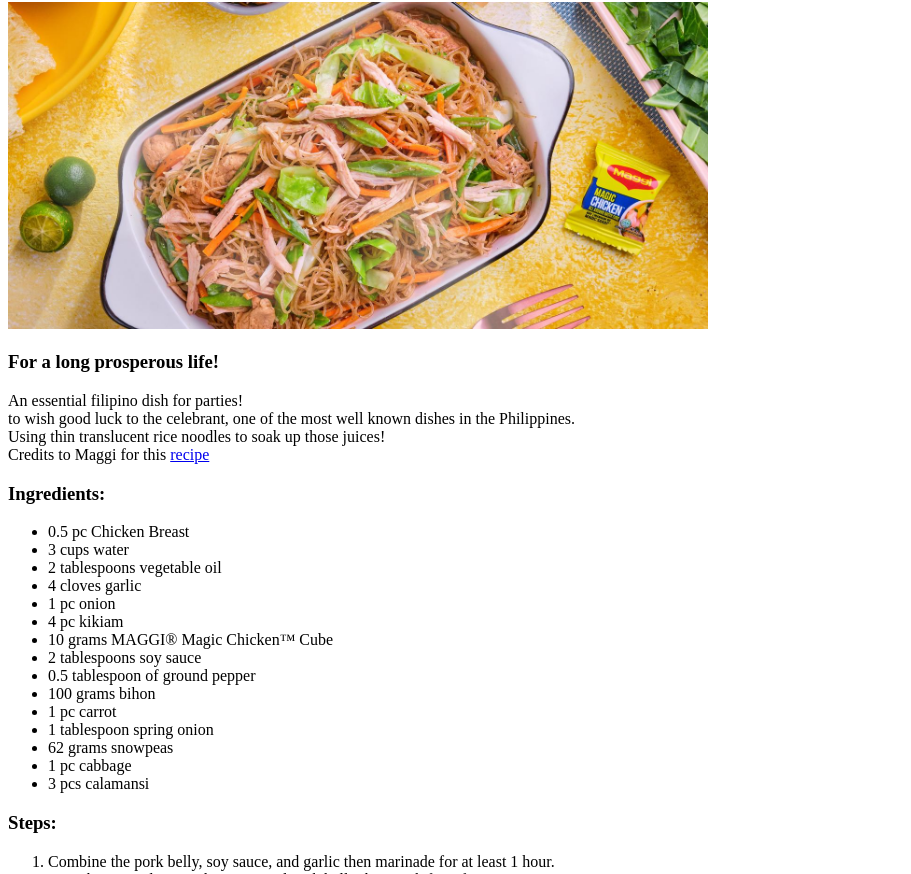
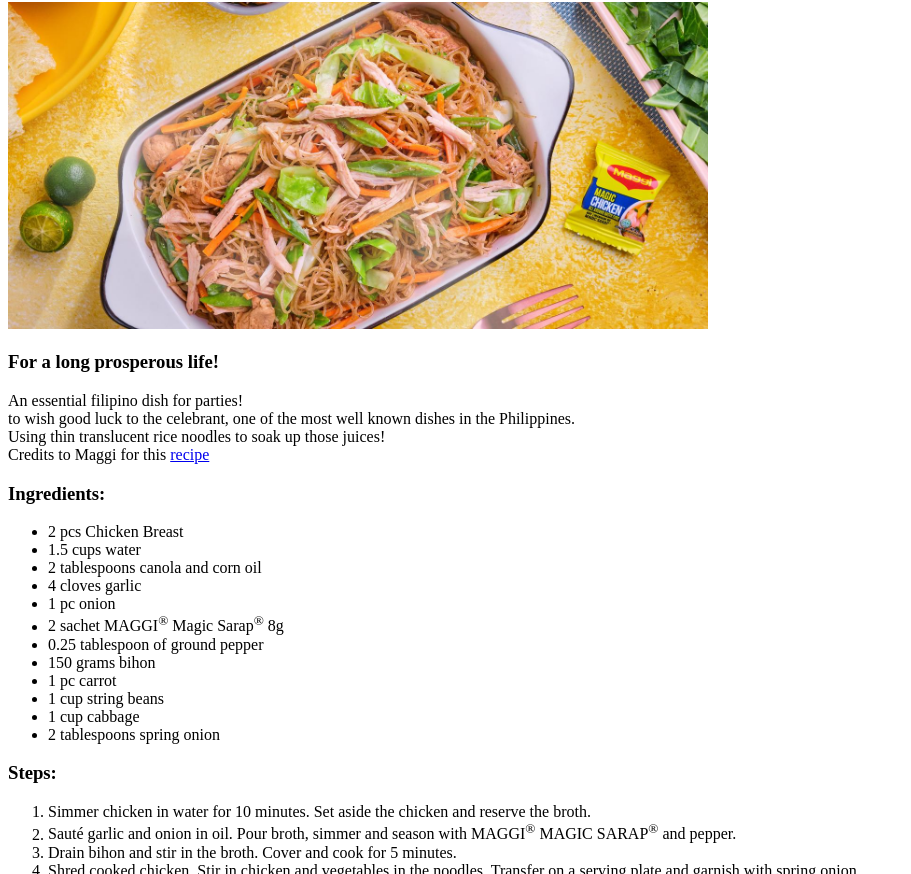
Before and after one commit to frnsmnlpz11/odin-recipes, a plain HTML site: page recipes/pancit-bihon.html in a window 1280 px wide. Shown: the part 78-952 px from the top of the page, without its empty margins (0-911 px from the left). Drawn offline with Linux system fonts and the light colour scheme.

Commit message:
Edit contents for pancit-bihon.html pt2

```diff
--- a/recipes/pancit-bihon.html
+++ b/recipes/pancit-bihon.html
@@ -10,36 +10,28 @@
         <h3>For a long prosperous life!</h3>
         <p>An essential filipino dish for parties!<br>
             to wish good luck to the celebrant, one of the most well known dishes in the Philippines.<br>
-            Using thin translucent rice noodles to soak up those juices!<br> Credits to Maggi for this <a href="https://www.maggi.ph/pancit-bihon/" target="_blank" rel="noopener noreferrer">recipe</a>
+            Using thin translucent rice noodles to soak up those juices!<br> Credits to Maggi for this <a href="https://www.maggi.ph/recipes/pinoy-bihon-guisado/" target="_blank" rel="noopener noreferrer">recipe</a>
         <h3>Ingredients:</h3>
         <ul>
-            <li>0.5 pc Chicken Breast</li>
-            <li>3 cups water</li>
-            <li>2 tablespoons vegetable oil</li>
+            <li>2 pcs Chicken Breast</li>
+            <li>1.5 cups water</li>
+            <li>2 tablespoons canola and corn oil</li>
             <li>4 cloves garlic</li>
             <li>1 pc onion</li>
-            <li>4 pc kikiam</li>
-            <li>10 grams MAGGI® Magic Chicken&#8482 Cube</li>
-            <li>2 tablespoons soy sauce</li>
-            <li>0.5 tablespoon of ground pepper</li>
-            <li>100 grams bihon</li>
+            <li>2 sachet MAGGI<sup>&#174;</sup> Magic Sarap<sup>&#174;</sup> 8g</li>
+            <li>0.25 tablespoon of ground pepper</li>
+            <li>150 grams bihon</li>
             <li>1 pc carrot</li>
-            <li>1 tablespoon spring onion</li>
-            <li>62 grams snowpeas</li>
-            <li>1 pc cabbage</li>
-            <li>3 pcs calamansi</li>
+            <li>1 cup string beans</li>
+            <li>1 cup cabbage</li>
+            <li>2 tablespoons spring onion</li>
         </ul>
         <h3>Steps:</h3>
         <ol>
-            <li>Combine the pork belly, soy sauce, and garlic then marinade for at least 1 hour.</li>
-            <li>Heat the pot and put-in the marinated pork belly then cook for a few minutes.</li>
-            <li>Pour remaining marinade including garlic.</li>
-            <li>Add water, whole pepper corn, and dried bay leaves then bring to a boil.<br>
-                Simmer for 40 minutes to 1 hour.
-            </li>
-            <li>Put-in the vinegar and simmer for 12 to 15 minutes.</li>
-            <li>Add salt to taste.</li>
-            <li>Serve hot. Share and enjoy!</li>
+            <li>Simmer chicken in water for 10 minutes. Set aside the chicken and reserve the broth.</li>
+            <li>Sauté garlic and onion in oil. Pour broth, simmer and season with MAGGI<sup>&#174;</sup> MAGIC SARAP<sup>&#174;</sup> and pepper.</li>
+            <li>Drain bihon and stir in the broth. Cover and cook for 5 minutes.</li>
+            <li>Shred cooked chicken. Stir in chicken and vegetables in the noodles. Transfer on a serving plate and garnish with spring onion.</li>
         </ol>
         <a href="../index.html">Return to main page</a>
     </body>
```
